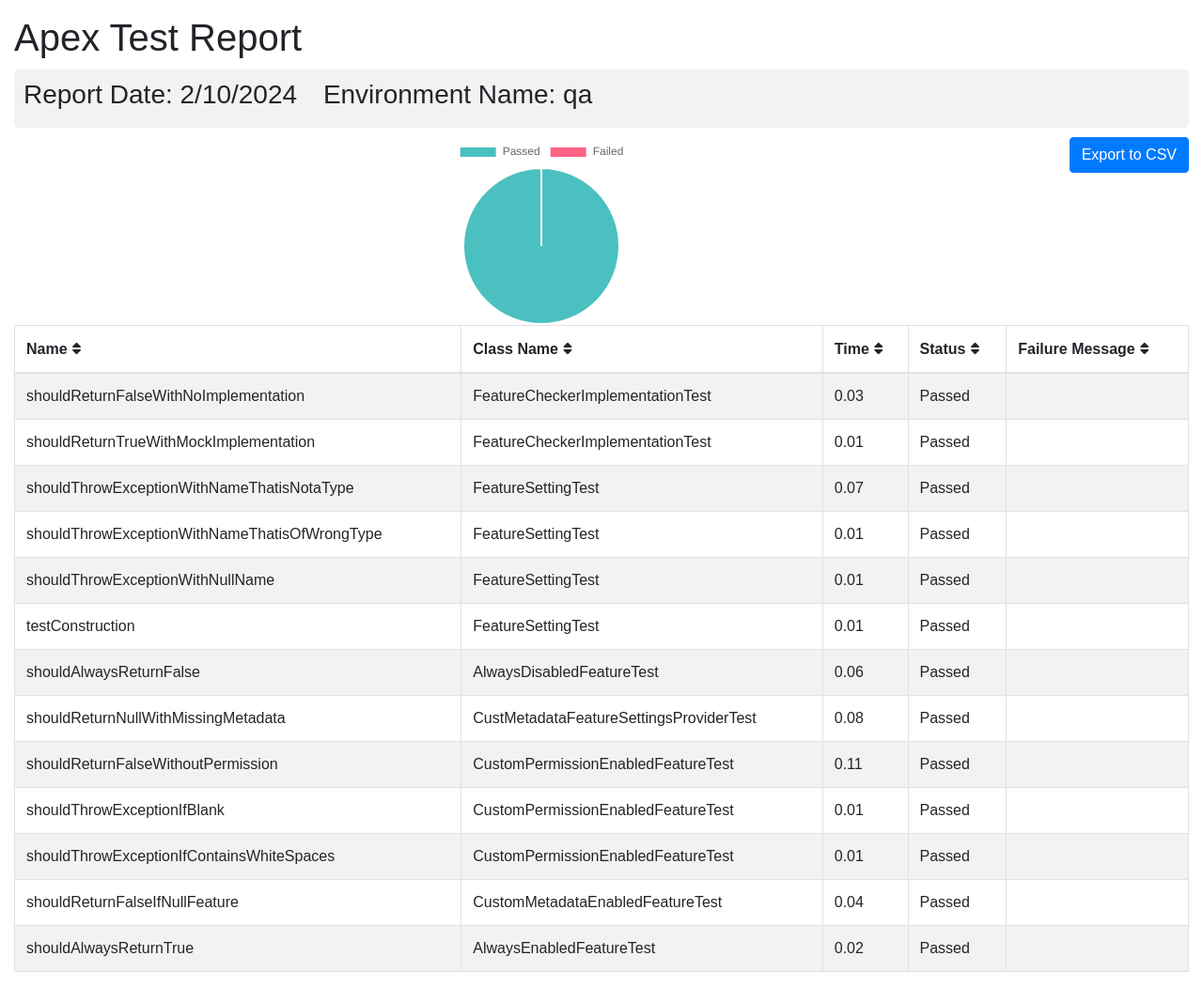
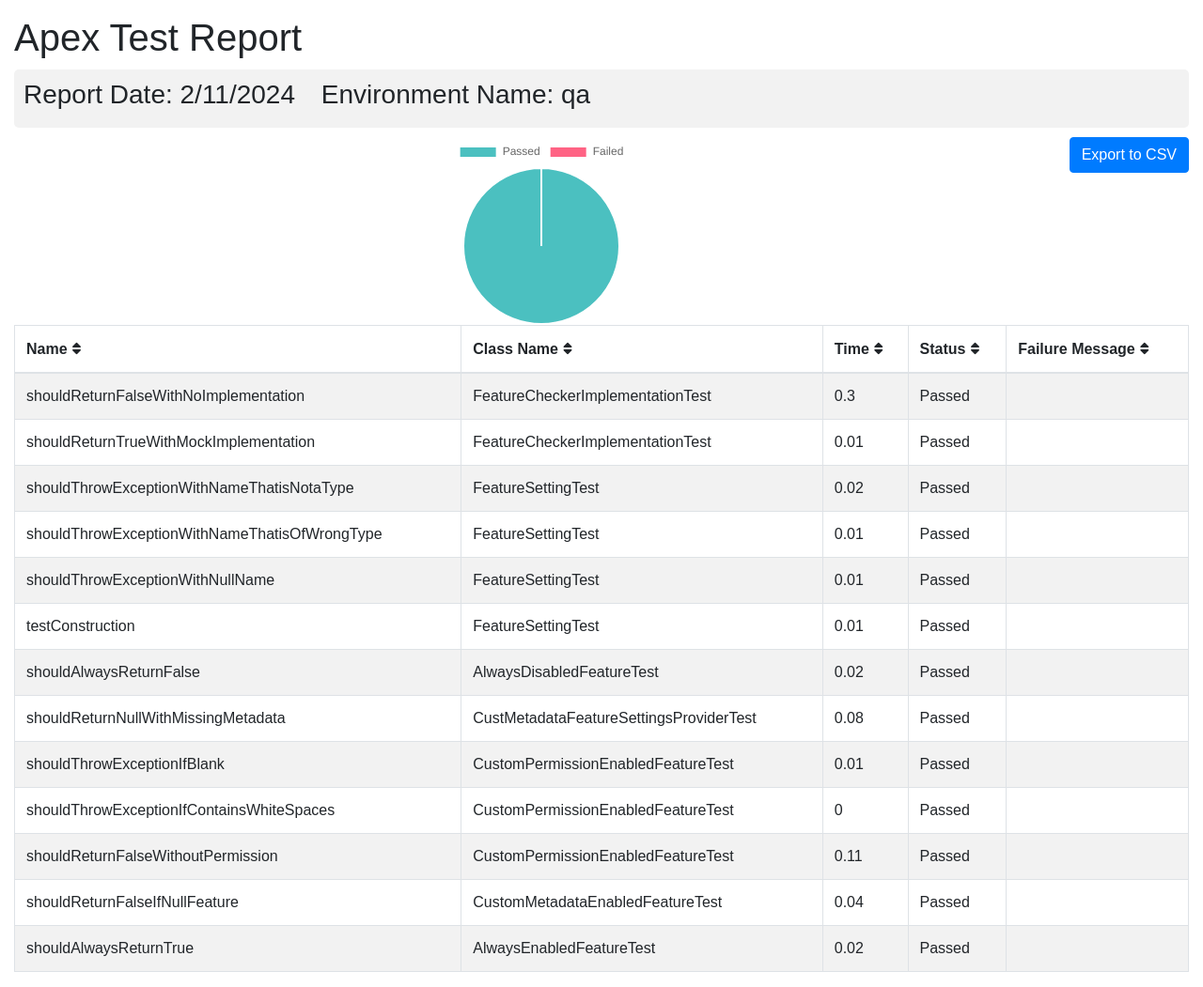
Before and after one commit to flxbl-io/sfops-dashboard, a Jekyll site: the page apextestResults/qa.html, which Jekyll copies as it is, in a window 1280 px wide. Shown: the whole page at 94% size. Built offline with Jekyll 4.4.1, drawn with Linux system fonts in a browser that asks for light colours.

Commit message:
Updated apex test results

```diff
--- a/apextestResults/qa.html
+++ b/apextestResults/qa.html
@@ -102,7 +102,7 @@
       <div class="container-fluid">
         <h1 class="mt-3">Apex Test Report</h1>
         <div class="info-card">
-        <h3>Report Date: 2/10/2024 <span style="margin-left: 20px;">Environment Name: qa</span></h3>
+        <h3>Report Date: 2/11/2024 <span style="margin-left: 20px;">Environment Name: qa</span></h3>
         </div>
         <button onclick="exportTableToCSV('testReport.csv')" class="btn btn-primary float-right">Export to CSV</button>
         <div id="chart-container">
@@ -123,7 +123,7 @@
         <tr>
           <td>shouldReturnFalseWithNoImplementation</td>
           <td>FeatureCheckerImplementationTest</td>
-          <td>0.03</td>
+          <td>0.3</td>
           <td>Passed</td>
           <td></td>
         </tr>
@@ -137,7 +137,7 @@
         <tr>
           <td>shouldThrowExceptionWithNameThatisNotaType</td>
           <td>FeatureSettingTest</td>
-          <td>0.07</td>
+          <td>0.02</td>
           <td>Passed</td>
           <td></td>
         </tr>
@@ -165,7 +165,7 @@
         <tr>
           <td>shouldAlwaysReturnFalse</td>
           <td>AlwaysDisabledFeatureTest</td>
-          <td>0.06</td>
+          <td>0.02</td>
           <td>Passed</td>
           <td></td>
         </tr>
@@ -173,13 +173,6 @@
           <td>shouldReturnNullWithMissingMetadata</td>
           <td>CustMetadataFeatureSettingsProviderTest</td>
           <td>0.08</td>
-          <td>Passed</td>
-          <td></td>
-        </tr>
-        <tr>
-          <td>shouldReturnFalseWithoutPermission</td>
-          <td>CustomPermissionEnabledFeatureTest</td>
-          <td>0.11</td>
           <td>Passed</td>
           <td></td>
         </tr>
@@ -193,7 +186,14 @@
         <tr>
           <td>shouldThrowExceptionIfContainsWhiteSpaces</td>
           <td>CustomPermissionEnabledFeatureTest</td>
-          <td>0.01</td>
+          <td>0</td>
+          <td>Passed</td>
+          <td></td>
+        </tr>
+        <tr>
+          <td>shouldReturnFalseWithoutPermission</td>
+          <td>CustomPermissionEnabledFeatureTest</td>
+          <td>0.11</td>
           <td>Passed</td>
           <td></td>
         </tr>
```
